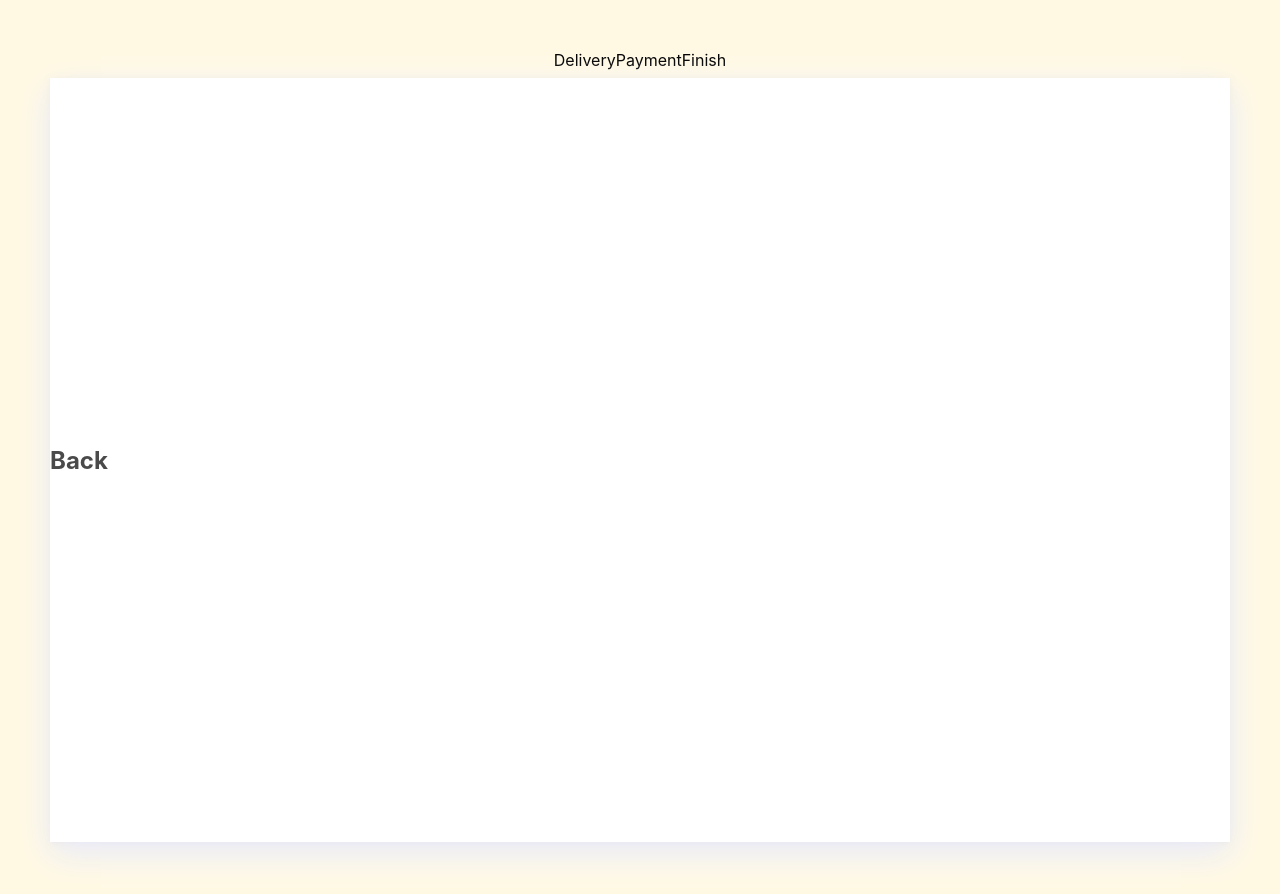
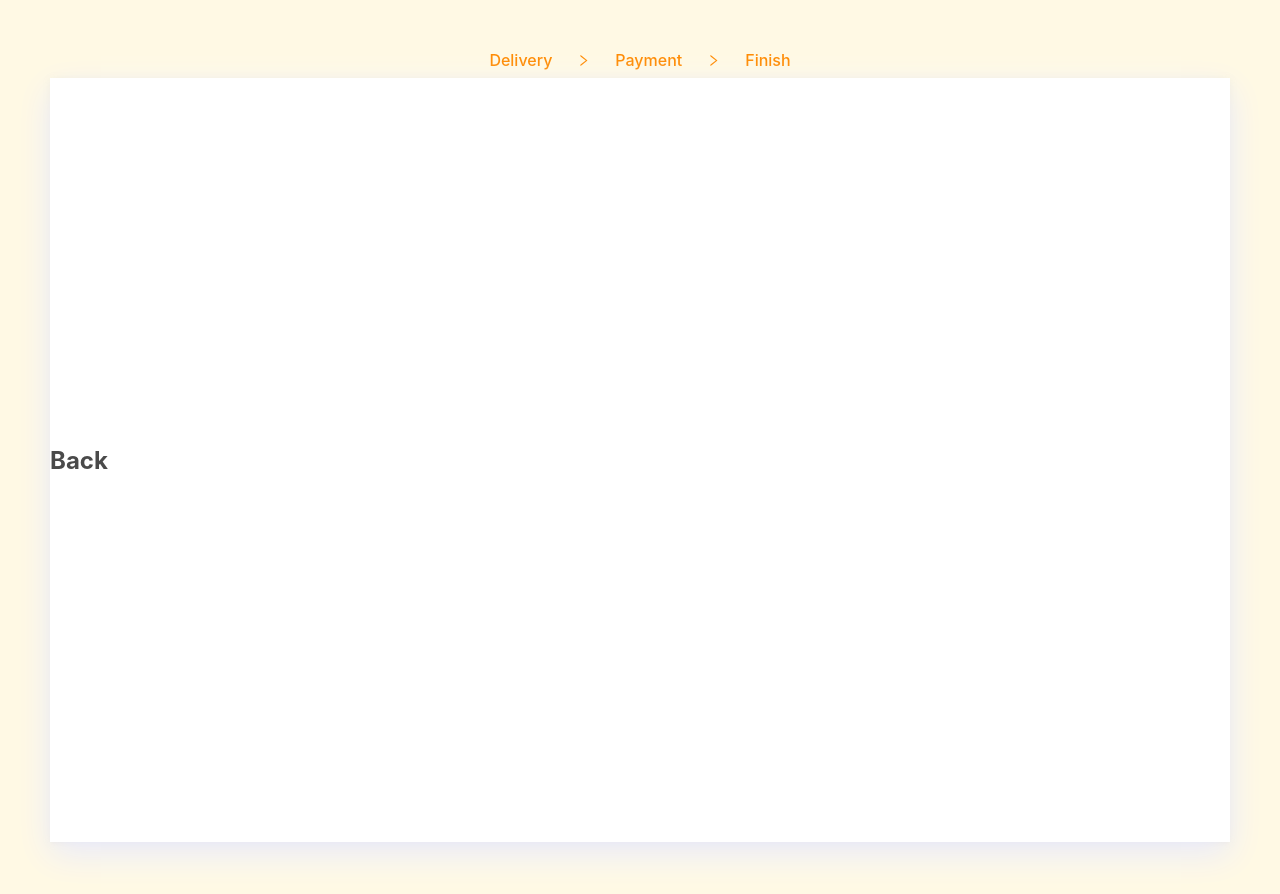
Before and after one commit to natserract/cdd-react, a React (Create React App) app: page / in a window 1280 px wide. Shown: the top 894 px of the page. Built offline with nearby package versions, Linux system fonts and the light colour scheme.

Commit message:
feat: 🎸 [components] step icon

```diff
--- a/src/App.tsx
+++ b/src/App.tsx
@@ -3,6 +3,7 @@ import styled from 'styled-components'
 import Widget from 'src/components/Widget'
 import Stepper, { StepperContext } from 'src/components/Stepper'
 import Step from 'src/components/Step';
+import LeftOutlined from '@ant-design/icons/LeftOutlined';
 
 const steps = ['Delivery', 'Payment', 'Finish']
 const AppContainer = styled.div`
--- a/src/components/Step/index.tsx
+++ b/src/components/Step/index.tsx
@@ -3,9 +3,11 @@ import { Any } from "src/types/share";
 import styled from "styled-components";
 
 import { StepperContext } from "../Stepper";
+import StepIcon from '../StepIcon'
 
 import { StepContext, useStepContext } from './context'
 import { StepContextType } from "./types";
+
 
 export {
   StepContext,
@@ -14,14 +16,19 @@ export {
 
 type StepProps = {
   children: React.ReactNode;
+  icon?: React.ReactNode;
+  color?: "primary" | "secondary" | "error" | "success" | "info"
 } & Partial<StepContextType> & Partial<HTMLAttributes<HTMLDivElement>>;
 
-const StepperRoot = styled('div').withConfig<StepProps>({
-  displayName: 'Stepper'
-})((_props) => ({
+const StepRoot = styled('div').withConfig<StepProps>({
+  displayName: 'Step'
+})(({ theme, color }) => ({
   display: 'flex',
   flexDirection: 'row',
   alignItems: 'center',
+
+  color: theme.palette[color].main,
+  fontWeight: 500,
 }))
 
 const Step = React.forwardRef<Any, StepProps>((props, ref) => {
@@ -32,10 +39,12 @@ const Step = React.forwardRef<Any, StepProps>((props, ref) => {
     completed: completedProp,
     disabled: disabledProp,
     last,
+    icon,
+    color = "primary",
     ...other
   } = props
 
-  const { activeStep, orientation } = useContext(StepperContext)
+  const { activeStep, orientation, total } = useContext(StepperContext)
 
   let [active = false, completed = false, disabled = false] = [
     activeProp,
@@ -69,17 +78,27 @@ const Step = React.forwardRef<Any, StepProps>((props, ref) => {
     completed,
     disabled,
     orientation,
+    color,
   }
+
+  const isLastIndex = (index + 1) === total
+  const renderStepIcon = !isLastIndex && (
+    <StepIcon
+      color={color}
+      icon={icon}
+    />
+  )
 
   return (
     <StepContext.Provider value={value}>
-      <StepperRoot
+      <StepRoot
         ref={ref}
         {...rootProps}
         {...other}
       >
         {children}
-      </StepperRoot>
+      </StepRoot>
+      {renderStepIcon}
     </StepContext.Provider>
   )
 })
--- /dev/null
+++ b/src/components/StepIcon/index.tsx
@@ -0,0 +1,34 @@
+import React from "react";
+import { HTMLAttributes } from "src/types/share";
+import styled from 'styled-components'
+import RightOutlined from "@ant-design/icons/RightOutlined";
+
+type StepIconRootProps = {
+  color?: "primary" | "secondary" | "error" | "success" | "info"
+}
+
+const StepIconRoot = styled('div').withConfig<StepIconRootProps>({
+  displayName: 'StepIcon'
+})(({ theme, color }) => ({
+  display: 'inline-flex',
+  color: theme.palette[color].main,
+  fontSize: 13,
+}))
+
+type StepIconProps = {
+  icon?: React.ReactNode;
+} & StepIconRootProps & Partial<HTMLAttributes<HTMLDivElement>>
+
+const StepIcon = React.forwardRef<HTMLDivElement, StepIconProps>((props, ref) => {
+  const { icon, color = 'primary', ...other } = props
+
+  const renderIcon = icon || <RightOutlined />;
+
+  return (
+    <StepIconRoot ref={ref} color={color} {...other}>
+      {renderIcon}
+    </StepIconRoot>
+  )
+})
+
+export default StepIcon
--- a/src/components/Stepper/context.tsx
+++ b/src/components/Stepper/context.tsx
@@ -3,10 +3,12 @@ import * as React from 'react';
 type TypeStepperContext = {
   activeStep: number;
   orientation: "horizontal";
+  total: number;
 }
 
 const StepperContext = React.createContext<TypeStepperContext>({
   activeStep: 0,
   orientation: "horizontal",
+  total: 0,
 })
 export default StepperContext
--- a/src/components/Stepper/index.tsx
+++ b/src/components/Stepper/index.tsx
@@ -26,6 +26,12 @@ const StepperRoot = styled('div').withConfig<StepperRootProps>({
   display: 'flex',
   flexDirection: 'row',
   alignItems: 'center',
+
+  "& > *": {
+    "&:not(:last-child)": {
+      marginRight: 25,
+    }
+  },
 
   ...sx,
 }))
@@ -61,7 +67,12 @@ const Stepper = React.forwardRef<HTMLDivElement, StepperProps>((props, ref) => {
   const value = useMemo(() => ({
     activeStep,
     orientation,
-  }), [activeStep, orientation])
+    total: childrens.length,
+  }), [
+    activeStep,
+    orientation,
+    childrens
+  ])
 
   return (
     <StepperContext.Provider value={value}>
```
